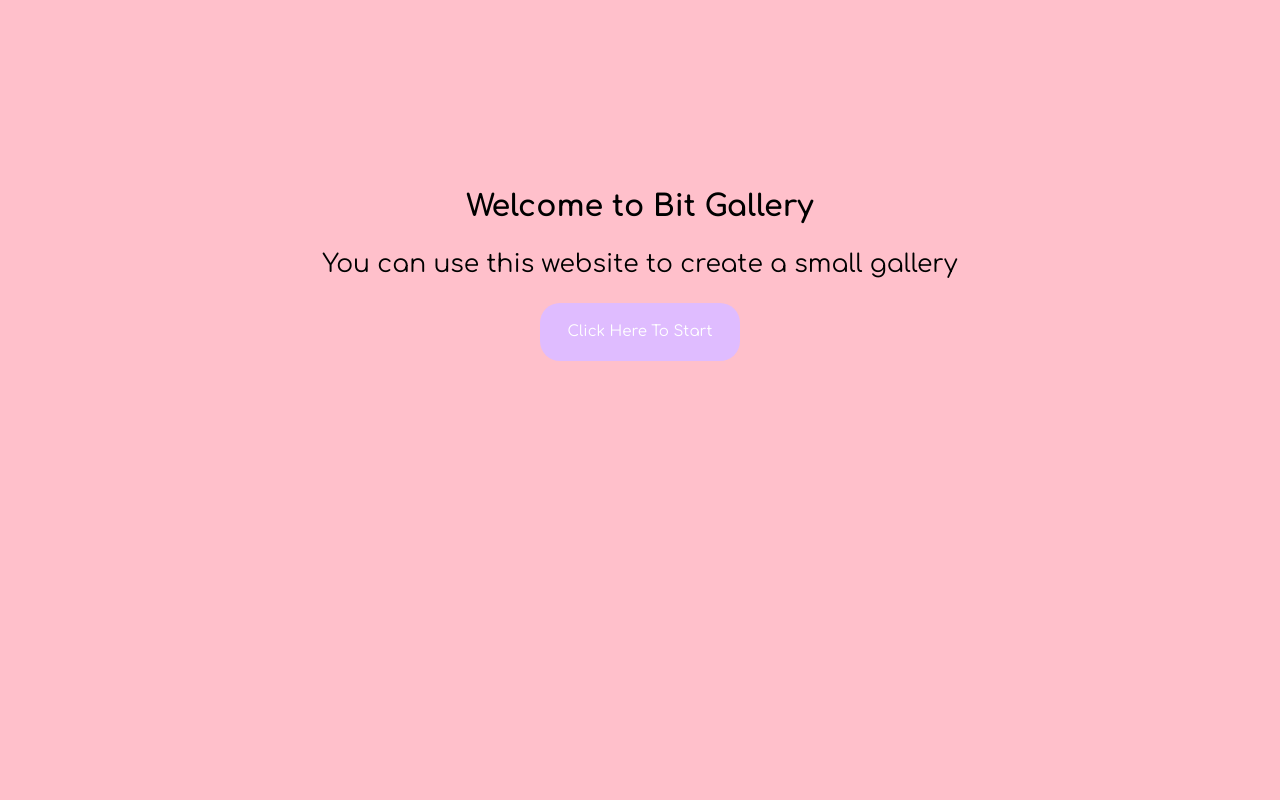
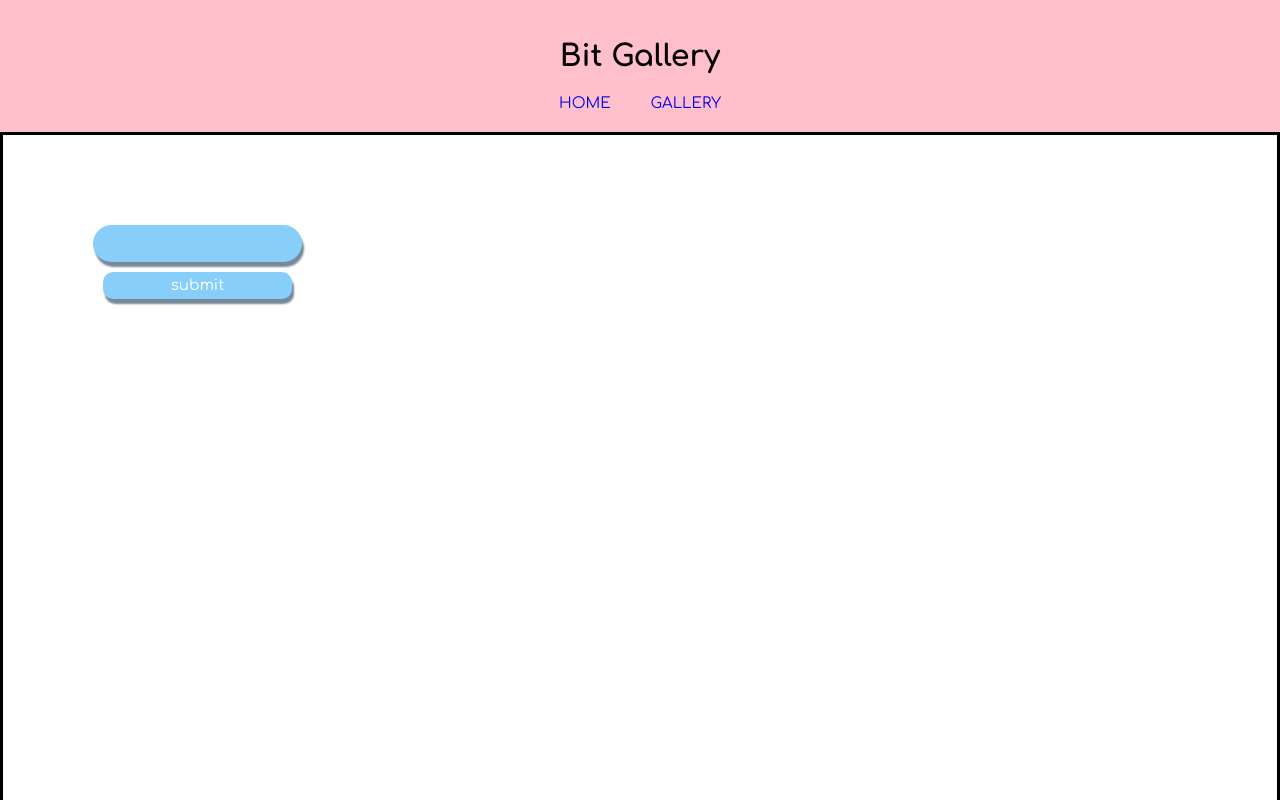
Before and after one commit to Abidu1/bitGallery, a React (Create React App) app: page /bitGallery/search in a window 1280 px wide. Shown: the top 800 px of the page. Built offline with nearby package versions, Linux system fonts and the light colour scheme.

Commit message:
fixing routes

```diff
--- a/src/App.js
+++ b/src/App.js
@@ -25,12 +25,11 @@ const handleDisplay = () =>{
 
   return (
     <Router>
-      <Homepage />
       <div className={styles.pageBackground}>
       <Routes>
-        <Route path='/' element={<Homepage />}/>
-        <Route path='/search' element={<Search />}/>
-        <Route path='/gallery' element={<Gallery />}/>
+        <Route path='/bitGallery/' element={<Homepage />}/>
+        <Route path='/bitGallery/search' element={<Search />}/>
+        <Route path='/bitGallery/gallery' element={<Gallery />}/>
       </Routes>
       </div>
     </Router>
--- a/src/Nav.js
+++ b/src/Nav.js
@@ -17,10 +17,10 @@ function Nav(){
               <nav>
                   <ul>
                     <li>
-                    <Link to="/">Home</Link>
+                    <Link to="/bitGallery/">Home</Link>
                     </li>
                     <li>
-                      <Link to="/gallery">Gallery</Link>
+                      <Link to="/bitGallery/gallery">Gallery</Link>
                     </li>
                     </ul>
                 </nav>
```
Also changed, not shown: src/AddGallery.js (deleted, +0 -28 lines).
